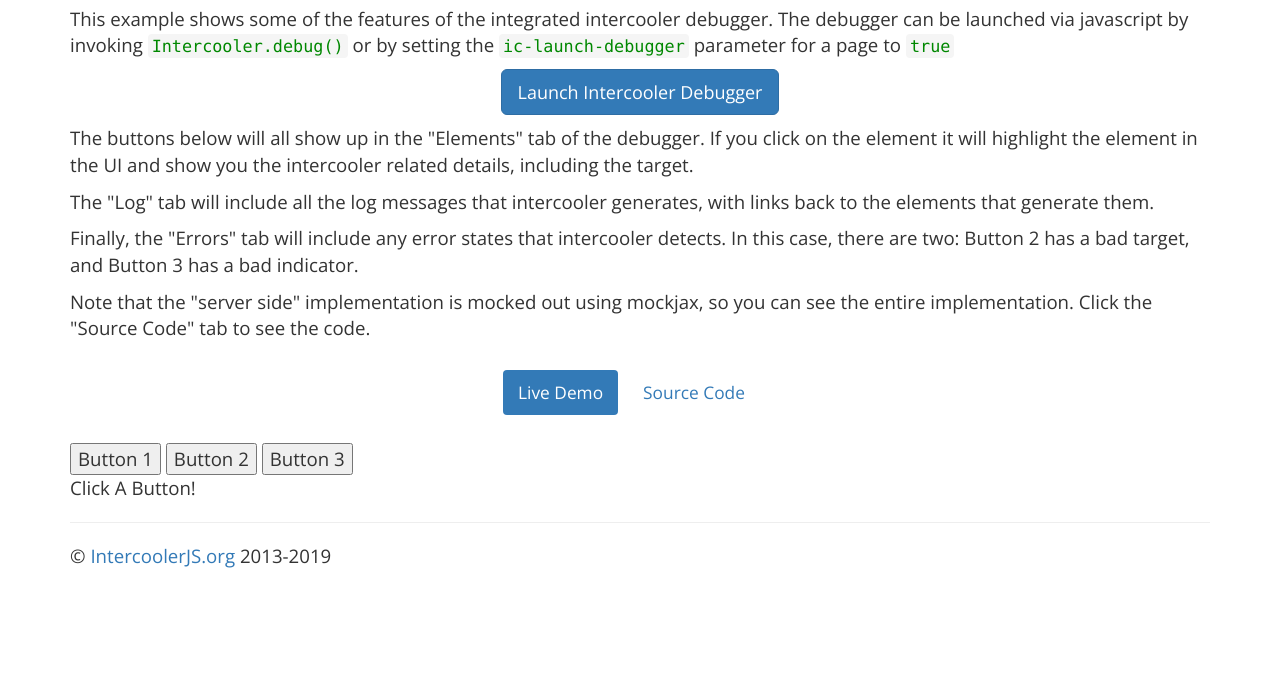
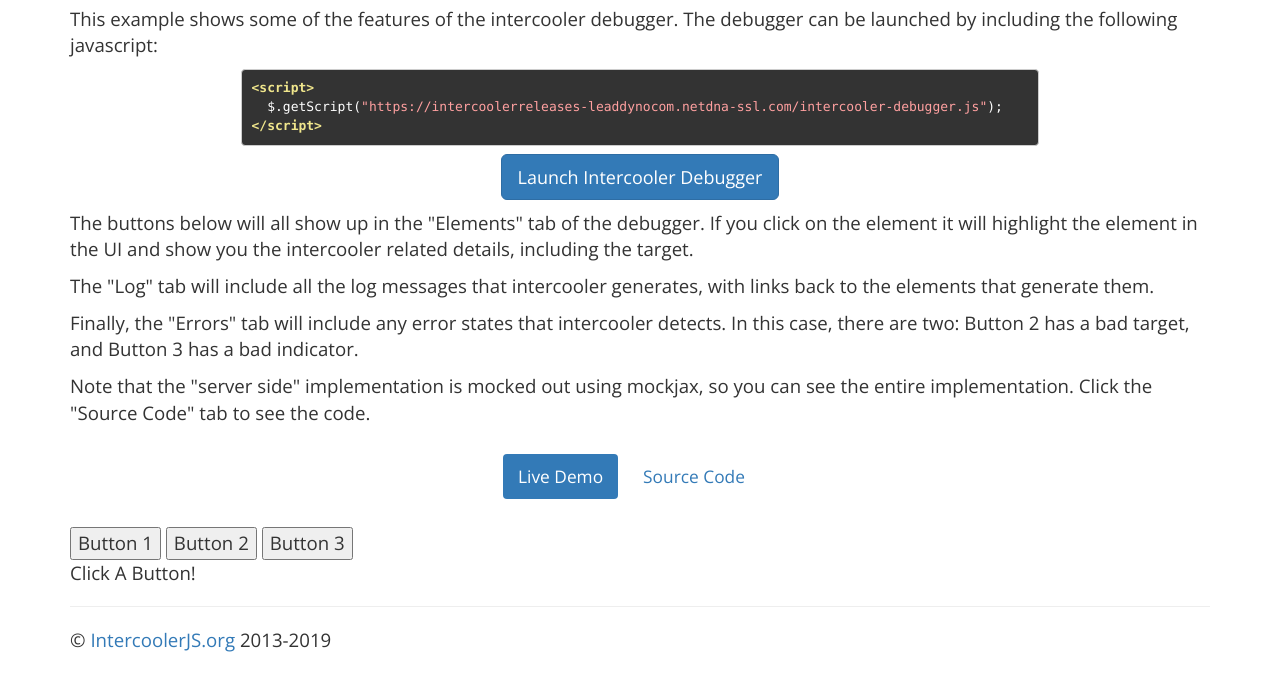
Before and after one commit to intercoolerjs/intercoolerjs.github.io, a plain HTML site: page examples/debugging.html in a window 1280 px wide. Shown: the part 119-800 px from the top of the page. Drawn offline with nearby package versions, Linux system fonts and the light colour scheme.

Commit message:
Docs update

```diff
--- a/examples/debugging.html
+++ b/examples/debugging.html
@@ -114,12 +114,15 @@
 
       <h1>Debugging Intercooler</h1>
 
-      <p>This example shows some of the features of the integrated intercooler debugger.  The debugger
-      can be launched via javascript by invoking <code>Intercooler.debug()</code> or by setting the
-      <code>ic-launch-debugger</code> parameter for a page to <code>true</code></p>
+      <p>This example shows some of the features of the intercooler debugger.  The debugger
+      can be launched by including the following javascript:</p>
+      <pre class="prettyprint">
+&lt;script>
+  $.getScript("https://intercoolerreleases-leaddynocom.netdna-ssl.com/intercooler-debugger.js");
+&lt;/script></pre>
 
       <p class="text-center">
-        <button onclick="Intercooler.debug();" class="btn btn-primary btn-lg">Launch Intercooler Debugger</button>
+        <button onclick="$.getScript('https://intercoolerreleases-leaddynocom.netdna-ssl.com/intercooler-debugger.js');" class="btn btn-primary btn-lg">Launch Intercooler Debugger</button>
       </p>
 
       <p>The buttons below will all show up in the "Elements" tab of the debugger.  If you click on the element it will
```
Also changed, not shown: docs.html (+14 -8 lines), download.html (+1 -1 lines), reference.html (+1 -2 lines).
